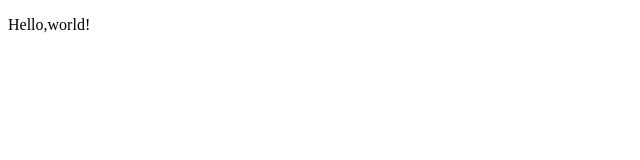
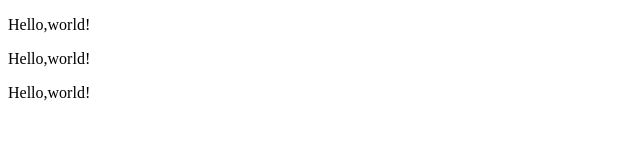
Before and after one commit to XinDing136/test, a plain HTML site: page index.html in a window 1280 px wide. Shown: the whole page, without its empty margins (0-640 px from the left). Drawn offline with Linux system fonts and the light colour scheme.

Commit message:
add 2 lines

```diff
--- a/index.html
+++ b/index.html
@@ -5,5 +5,7 @@
 </head>
 <body>
     <p>Hello,world!</p>
+    <p>Hello,world!</p>
+    <p>Hello,world!</p>
 </body>
 </html>
```
